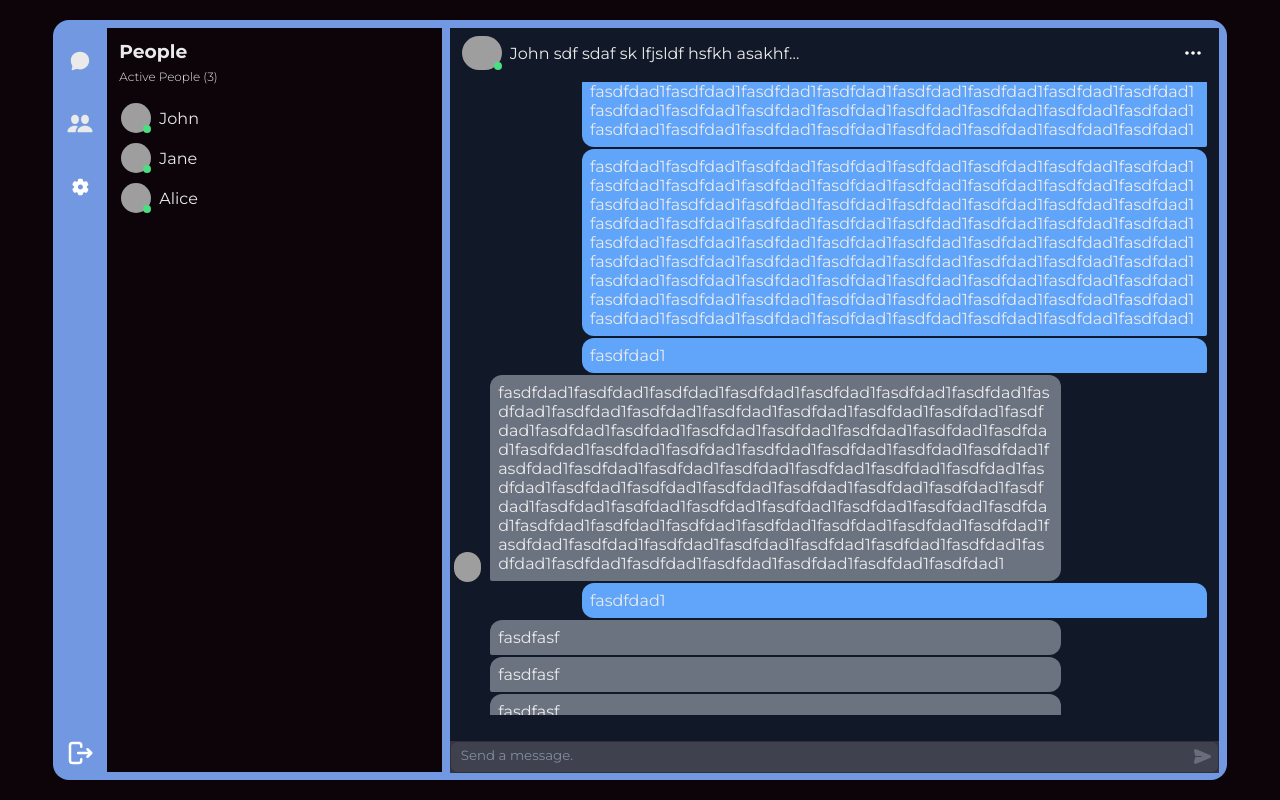
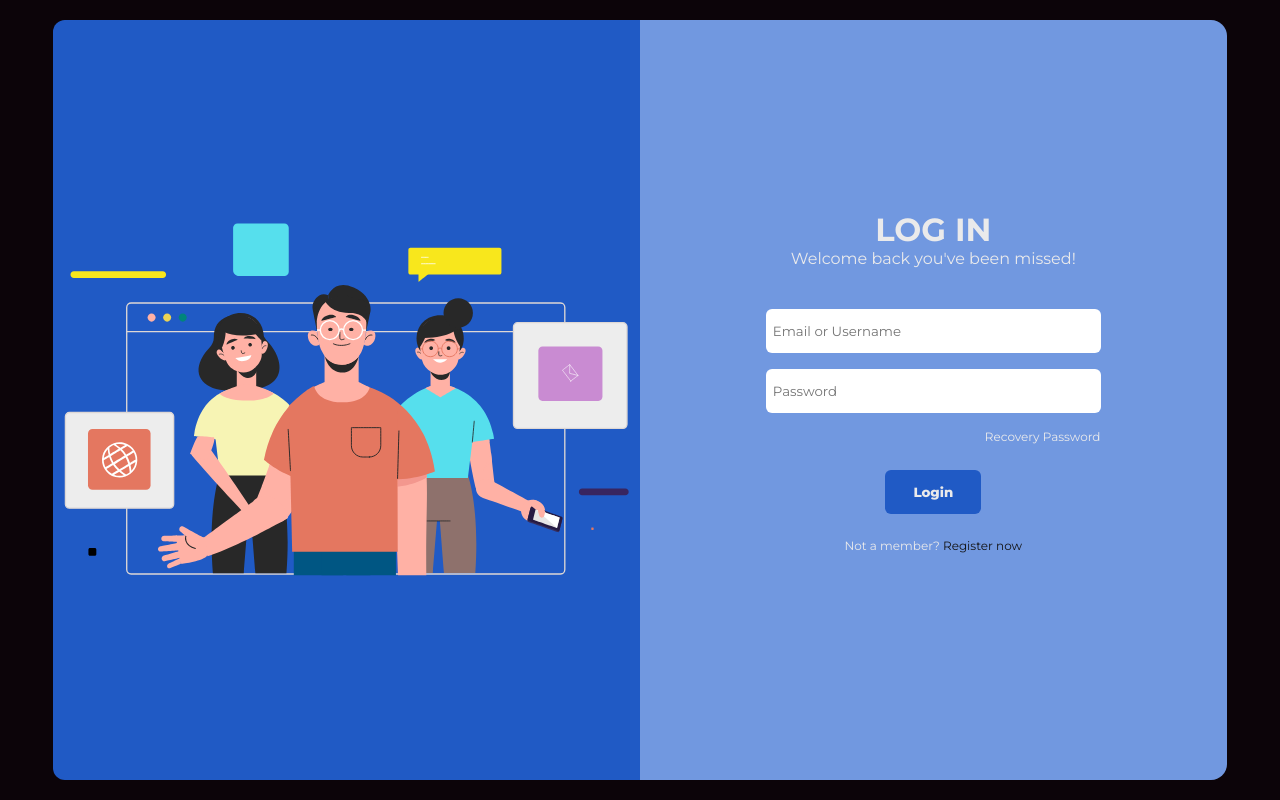
Before and after one commit to Swa-ne/messagingApp, a React (Vite) app in the folder client/: page /active in a window 1280 px wide. Built offline with nearby package versions, Linux system fonts and the light colour scheme; no server answers; grey boxes are pictures that could not be loaded.

Commit message:
Created frontend codes that connect between the login frontend and backend functions and installed axios and universal-cookie dependencies for the frontend

```diff
--- a/client/package.json
+++ b/client/package.json
@@ -12,12 +12,14 @@
   "dependencies": {
     "@lottiefiles/lottie-player": "^2.0.2",
     "@reduxjs/toolkit": "^2.2.4",
+    "axios": "^1.6.8",
     "lottie-react": "^2.4.0",
     "react": "^18.2.0",
     "react-dom": "^18.2.0",
     "react-icons": "^4.12.0",
     "react-redux": "^9.1.2",
-    "sass": "^1.69.7"
+    "sass": "^1.69.7",
+    "universal-cookie": "^7.1.4"
   },
   "devDependencies": {
     "@types/node": "^20.9.4",
--- a/client/src/App.tsx
+++ b/client/src/App.tsx
@@ -1,12 +1,24 @@
-import { useState } from 'react';
+import { useEffect, useState } from 'react';
 import './App.scss';
 import Login from './pages/login';
 import Loading from './pages/loading';
 import MainContent from './pages/mainContent';
+import { authenticateToken } from './services/entry';
 
 function App() {
-    const [isLoading, setIsLoading] = useState(false);
-    const [isLoggedIn, setIsLoggedIn] = useState(true);
+    const [isLoading, setIsLoading] = useState(true);
+    const [isLoggedIn, setIsLoggedIn] = useState(false);
+
+    useEffect(() => {
+        authenticateToken()
+            .then((isValid) => {
+                setIsLoggedIn(isValid);
+            })
+            .catch((e) => console.log(e))
+            .finally(() => {
+                setIsLoading(false);
+            });
+    }, []);
 
     return <>{isLoading ? <Loading /> : <>{isLoggedIn ? <MainContent /> : <Login />}</>}</>;
 }
--- a/client/src/components/tsx/form/ButtonForm.tsx
+++ b/client/src/components/tsx/form/ButtonForm.tsx
@@ -1,8 +1,9 @@
 interface ButtonFormProps {
     value: string;
+    onClick: () => void;
 }
-const ButtonForm: React.FC<ButtonFormProps> = ({ value }) => {
-    return <input value={value} type='button' className='h-11 rounded-md px-7 font-extrabold bg-dark-accent hover:opacity-80 duration-500' />;
+const ButtonForm: React.FC<ButtonFormProps> = ({ value, onClick }) => {
+    return <input value={value} type='button' onClick={onClick} className='h-11 rounded-md px-7 font-extrabold bg-dark-accent hover:opacity-80 duration-500' />;
 };
 
 export default ButtonForm;
--- a/client/src/components/tsx/form/InputForm.tsx
+++ b/client/src/components/tsx/form/InputForm.tsx
@@ -1,13 +1,16 @@
+import { ChangeEvent } from 'react';
 import '../../scss/form/InputForm.scss';
 
 interface InputFormProps {
     placeholder: string;
     type: string;
     width?: string;
+    value?: string;
+    onChange: (e: ChangeEvent<HTMLInputElement>) => void;
 }
 
-const InputForm: React.FC<InputFormProps> = ({ placeholder, type, width = '' }) => {
-    return <input placeholder={placeholder} type={type} className={`inputFormButton ${width} text-light-text h-11 rounded-md`} />;
+const InputForm: React.FC<InputFormProps> = ({ placeholder, type, width = '', value = "", onChange }) => {
+    return <input placeholder={placeholder} onChange={onChange} type={type} value={value} className={`inputFormButton ${width} text-light-text h-11 rounded-md`} />;
 };
 
 export default InputForm;
--- a/client/src/layout/login/loginPageForm.tsx
+++ b/client/src/layout/login/loginPageForm.tsx
@@ -1,11 +1,37 @@
+import { useState } from 'react';
 import ButtonForm from '../../components/tsx/form/ButtonForm';
 import InputForm from '../../components/tsx/form/InputForm';
+import { cookies, login } from '../../services/entry';
+import { useNavigate } from 'react-router-dom';
 
 interface signupPageFormProps {
     changePage: () => void;
 }
 
 const LoginPageForm: React.FC<signupPageFormProps> = ({ changePage }) => {
+    const navigate = useNavigate()
+
+    const [emailAddress, setEmailAddress] = useState("")
+    const [password, setPassword] = useState("")
+    const [error, setError] = useState("")
+
+    const onLogin = async () => {
+        const result = await login({ emailAddress, password })
+        console.log(result)
+        if (result.loginUpdate === "success") {
+            cookies.set("authorization", result.accessToken);
+            cookies.set("userFullName", result.userFullName);
+            cookies.set("userID", result.userID);
+
+            navigate("/");
+            window.location.reload();
+        } else {
+            setError(result)
+            console.log("failed")
+        }
+
+    }
+
     return (
         <div className='h-screen flex flex-col justify-center items-center md:h-full md:w-1/2 rounded-e-xl'>
             <div className='w-95p h-1/2'>
@@ -14,15 +40,16 @@ const LoginPageForm: React.FC<signupPageFormProps> = ({ changePage }) => {
                         <h1>LOG IN</h1>
                         <span>Welcome back you've been missed!</span>
                     </div>
+                    <span className='text-xs text-red-500'>{error}</span>
                     <div className='w-full sm:w-4/5 lg:w-3/5 h-3/6 flex flex-col justify-around'>
-                        <InputForm placeholder='Email or Username' type='text' />
-                        <InputForm placeholder='Password' type='password' />
+                        <InputForm onChange={(e) => setEmailAddress(e.target.value)} value={emailAddress} placeholder='Email or Username' type='text' />
+                        <InputForm onChange={(e) => setPassword(e.target.value)} value={password} placeholder='Password' type='password' />
                         <p className='text-xs text-right'>
                             <label className='cursor-pointer hover:underline hover:text-opacity-70'>Recovery Password</label>
                             {/* TODO */}
                         </p>
                     </div>
-                    <ButtonForm value='Submit' />
+                    <ButtonForm value='Login' onClick={onLogin} />
                 </form>
                 <p className='mt-6 text-center text-xs'>
                     Not a member?{' '}
--- /dev/null
+++ b/client/src/services/entry.ts
@@ -0,0 +1,47 @@
+import axios from 'axios';
+import Cookies from 'universal-cookie';
+
+const apiURL = import.meta.env.VITE_API_BASE_URL;
+export const cookies = new Cookies();
+
+interface LoginCredentials {
+    emailAddress: string,
+    password: string
+}
+
+export const login = async (data: LoginCredentials) => {
+    const response = await axios
+        .post(`${apiURL}/entry/login`, data)
+        .then((response) => response.data)
+        .catch((error) => {
+            throw error;
+        });
+    return response;
+};
+
+export const logout = async () => {
+    cookies.remove('authorization');
+    cookies.remove('userType');
+    cookies.remove('chatToken');
+    cookies.remove('userFullName');
+    cookies.remove('username');
+};
+
+export const authenticateToken = async () => {
+    const response = await axios
+        .post(
+            `${apiURL}/entry/checkCurrentUser`,
+            {},
+            {
+                withCredentials: true,
+                headers: {
+                    authorization: cookies.get('authorization'),
+                },
+            }
+        )
+        .then((response) => response.data)
+        .catch((error) => {
+            return error.message;
+        });
+    return response.message === 'valid';
+};
```
Also changed, not shown: 1 other file (tests, documents, lock files or other folders).
